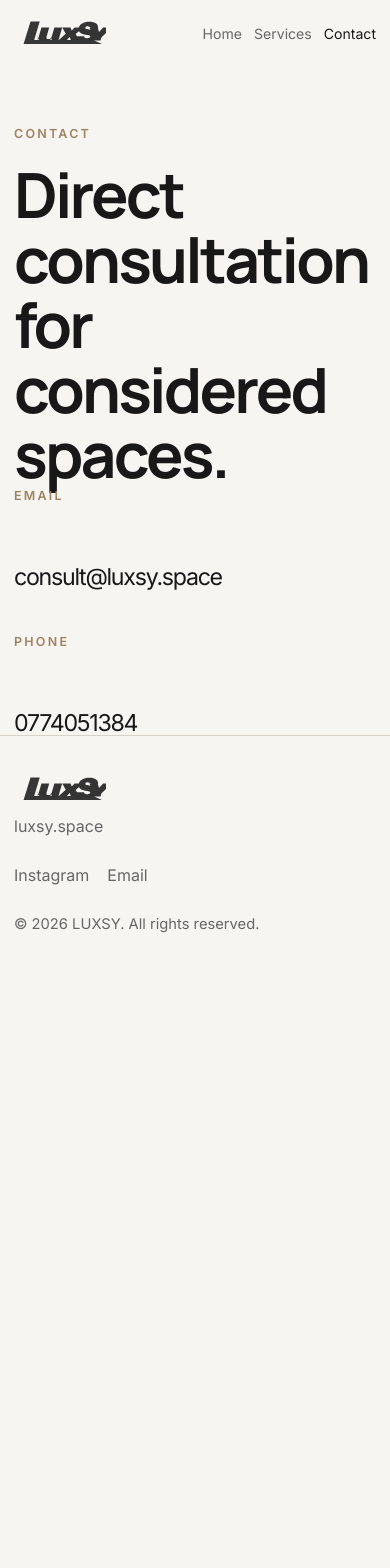
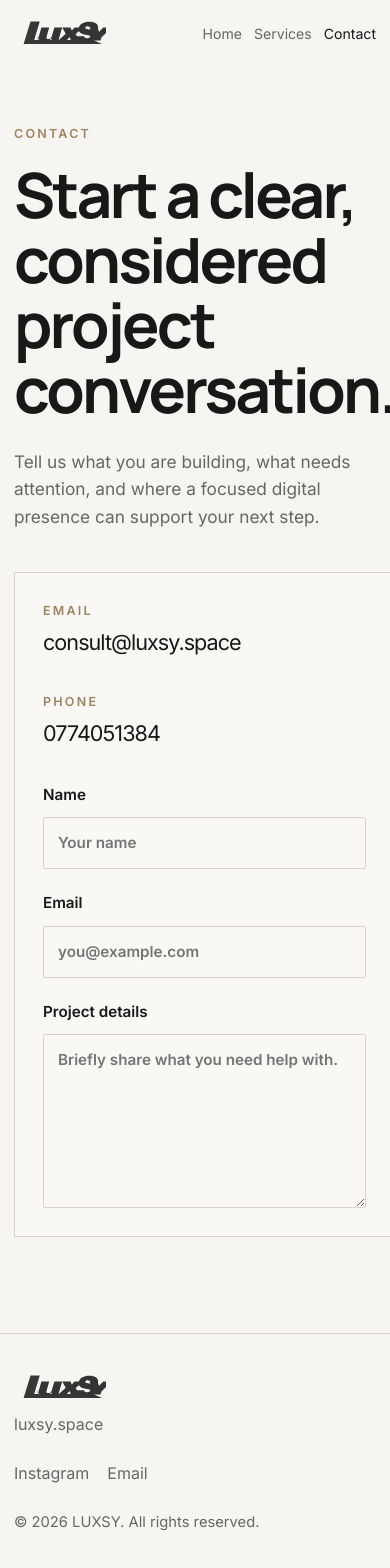
Before and after one commit to kvrsun/chapooort, a React (Vite) app: page /contact in a window 390 px wide. Shown: the top 1568 px of the page. Before the commit the page ends 974 px from the top, so only its background shows below. Built offline with nearby package versions, Linux system fonts and the light colour scheme.

Commit message:
Remove contact form submit button

```diff
--- a/src/pages/Contact.jsx
+++ b/src/pages/Contact.jsx
@@ -3,18 +3,39 @@ import React from 'react';
 export default function Contact() {
   return (
     <section className="page-hero contact-page">
-      <div className="container">
-        <div className="fade-up" aria-labelledby="contact-heading">
+      <div className="container contact-page__shell">
+        <div className="contact-page__intro fade-up" aria-labelledby="contact-heading">
           <p className="eyebrow">Contact</p>
-          <h1 id="contact-heading">Direct consultation for considered spaces.</h1>
+          <h1 id="contact-heading">Start a clear, considered project conversation.</h1>
+          <p>Tell us what you are building, what needs attention, and where a focused digital presence can support your next step.</p>
         </div>
 
-        <div className="contact-grid fade-up" aria-label="LUXSY contact details">
-          <p className="eyebrow">Email</p>
-          <a href="mailto:consult@luxsy.space">consult@luxsy.space</a>
+        <div className="contact-card fade-up">
+          <div className="contact-card__details" aria-label="LUXSY contact details">
+            <div>
+              <p className="eyebrow">Email</p>
+              <a href="mailto:consult@luxsy.space">consult@luxsy.space</a>
+            </div>
+            <div>
+              <p className="eyebrow">Phone</p>
+              <a href="tel:0774051384">0774051384</a>
+            </div>
+          </div>
 
-          <p className="eyebrow">Phone</p>
-          <a href="tel:0774051384">0774051384</a>
+          <form className="contact-form" aria-label="Project inquiry form">
+            <label>
+              Name
+              <input type="text" name="name" autoComplete="name" placeholder="Your name" />
+            </label>
+            <label>
+              Email
+              <input type="email" name="email" autoComplete="email" placeholder="you@example.com" />
+            </label>
+            <label>
+              Project details
+              <textarea name="message" rows="6" placeholder="Briefly share what you need help with." />
+            </label>
+          </form>
         </div>
       </div>
     </section>
--- a/src/pages/Home.jsx
+++ b/src/pages/Home.jsx
@@ -2,6 +2,7 @@ import React from 'react';
 import Button from '../components/Button.jsx';
 import SectionHeader from '../components/SectionHeader.jsx';
 import { services } from '../data/services.js';
+import bstrdAsterisk from '../assets/bstrd-asterisk.svg';
 
 export default function Home() {
   return (
@@ -54,14 +55,17 @@ export default function Home() {
       </section>
 
       <section className="page-section">
-        <div className="container case-study fade-up">
-          <div>
-            <p className="eyebrow">Featured Client</p>
-            <h2>BSTRD</h2>
+        <div className="container case-study case-study--featured fade-up">
+          <div className="case-study__brand">
+            <img className="case-study__logo" src={bstrdAsterisk} alt="BSTRD pink asterisk logo" />
+            <div>
+              <p className="eyebrow">Featured Client</p>
+              <h2>BSTRD</h2>
+            </div>
           </div>
           <div className="case-study__content">
             <p>BSTRD is a current LUXSY client, presented through a focused commerce and social presence. The engagement supports a sharp customer-facing experience across store presentation and digital channels.</p>
-            <div className="button-row">
+            <div className="button-row case-study__links" aria-label="BSTRD links">
               <Button href="https://btsrd.shop">Visit Store</Button>
               <Button href="https://instagram.com/bstrd.zw" variant="secondary">Instagram</Button>
             </div>
--- a/src/styles.css
+++ b/src/styles.css
@@ -155,7 +155,20 @@ p { color: var(--muted); margin: 0; }
 .service-card .button { margin-top: auto; }
 
 .case-study { padding: clamp(28px, 5vw, 64px); display: grid; gap: 36px; }
+.case-study--featured { align-items: center; overflow: hidden; }
+.case-study__brand { display: flex; align-items: center; gap: clamp(20px, 4vw, 38px); }
+.case-study__brand .eyebrow { margin-bottom: 12px; }
+.case-study__logo {
+  flex: 0 0 auto;
+  width: clamp(86px, 16vw, 172px);
+  aspect-ratio: 1;
+  object-fit: contain;
+  padding: clamp(14px, 2vw, 24px);
+  border: 1px solid rgba(237, 26, 95, 0.22);
+  background: rgba(237, 26, 95, 0.06);
+}
 .case-study__content { max-width: 620px; }
+.case-study__links { margin-top: 30px; }
 
 .process-step { padding: 28px; }
 .process-step span, .service-detail span { color: var(--accent); font-weight: 600; letter-spacing: 0.08em; }
@@ -172,13 +185,28 @@ p { color: var(--muted); margin: 0; }
 .service-detail ul { margin: 0 0 28px; padding: 0; list-style: none; display: grid; gap: 12px; }
 .service-detail li { border-bottom: 1px solid var(--border); padding-bottom: 12px; color: var(--text); }
 
+.contact-page { padding-bottom: 96px; }
+.contact-page__shell { display: grid; gap: clamp(42px, 7vw, 86px); }
+.contact-page__intro { max-width: 860px; }
+.contact-page__intro p:not(.eyebrow) { max-width: 620px; margin-top: 26px; font-size: 1.08rem; }
+.contact-card {
+  display: grid;
+  gap: clamp(34px, 6vw, 72px);
+  padding: clamp(28px, 5vw, 64px);
+  border: 1px solid var(--border);
+  background: rgba(255, 255, 255, 0.28);
+}
+.contact-card__details { display: grid; align-content: start; gap: 34px; }
+.contact-card__details .eyebrow { margin-bottom: 10px; }
+.contact-card__details a { font-size: clamp(1.35rem, 3vw, 2.8rem); line-height: 1.05; letter-spacing: -0.045em; transition: color 180ms ease; }
+.contact-card__details a:hover { color: var(--accent); }
 .contact-hero__intro { display: grid; gap: 24px; }
 .contact-hero__mark { width: min(42vw, 420px); height: auto; opacity: 0.92; margin-bottom: 10px; }
 .contact-grid a { font-size: clamp(1.45rem, 4vw, 4rem); line-height: 1; letter-spacing: -0.055em; transition: color 180ms ease; }
 .contact-grid a:hover { color: var(--accent); }
 .contact-links { display: grid; gap: 12px; margin-top: 30px; color: var(--accent); font-weight: 600; }
-.contact-form { padding: clamp(24px, 4vw, 42px); display: grid; gap: 20px; }
-.contact-form label { display: grid; gap: 8px; color: var(--muted); font-size: 0.92rem; }
+.contact-form { padding: 0; border: 0; background: transparent; display: grid; gap: 22px; }
+.contact-form label { display: grid; gap: 10px; color: var(--text); font-size: 0.95rem; font-weight: 600; }
 .contact-form input, .contact-form textarea {
   width: 100%;
   border: 1px solid var(--border);
@@ -188,15 +216,6 @@ p { color: var(--muted); margin: 0; }
   border-radius: var(--radius);
 }
 .contact-form input:focus, .contact-form textarea:focus { outline: 2px solid rgba(157, 131, 97, 0.22); border-color: var(--accent); }
-.contact-form button {
-  border: 1px solid var(--text);
-  background: var(--text);
-  color: var(--bg);
-  min-height: 50px;
-  cursor: pointer;
-  transition: transform 180ms ease;
-}
-
 .footer { border-top: 1px solid var(--border); padding: 38px 0; }
 .footer__grid { display: grid; gap: 24px; }
 .footer__brand { display: inline-flex; margin-bottom: 8px; }
@@ -210,6 +229,7 @@ p { color: var(--muted); margin: 0; }
 @media (min-width: 760px) {
   .card-grid, .process-grid { grid-template-columns: repeat(3, 1fr); }
   .two-column, .contact-grid, .service-detail, .case-study { grid-template-columns: 0.9fr 1.1fr; }
+  .contact-card { grid-template-columns: minmax(240px, 0.78fr) minmax(320px, 1fr); }
   .hero__panel { grid-template-columns: repeat(4, 1fr); }
   .hero__panel span { border-right: 1px solid var(--border); }
   .hero__panel span:last-child { border-right: 0; }
@@ -226,6 +246,8 @@ p { color: var(--muted); margin: 0; }
   .page-section { padding: 68px 0; }
   .hero, .page-hero { padding-top: 124px; }
   h1 { font-size: clamp(2.75rem, 16vw, 4.1rem); }
+  .case-study__brand { align-items: flex-start; flex-direction: column; }
+  .case-study__logo { width: 112px; }
   .button { width: 100%; }
   .button--text { width: auto; }
 }
```
Also changed, not shown: src/assets/bstrd-asterisk.svg (added).
